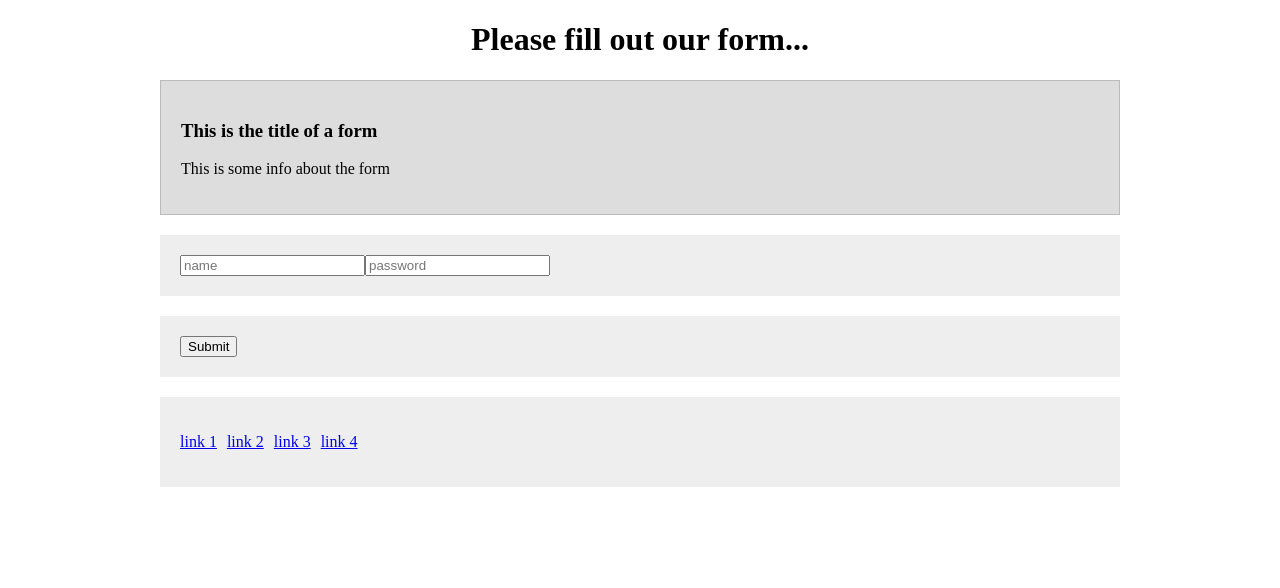
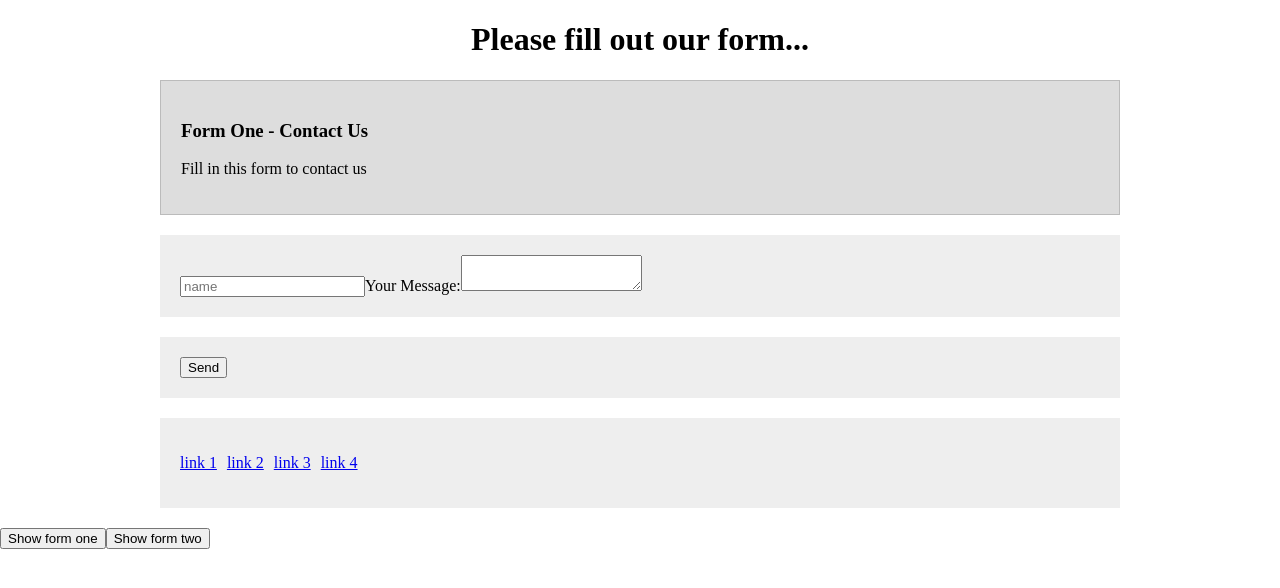
Before and after one commit to wbluke/Vue.js_Ninja, a Vue app in the folder vuejs-playlist/: page / in a window 1280 px wide. Shown: the top 588 px of the page. Built offline with nearby package versions, Linux system fonts and the light colour scheme.

Commit message:
[Tutorial] 28. Dynamic Components

```diff
--- a/vuejs-playlist/src/App.vue
+++ b/vuejs-playlist/src/App.vue
@@ -1,30 +1,26 @@
 <template>
   <div>
-    <form-helper>
-      <div slot="form-header">
-        <h3>This is the title of a form</h3>
-        <p>This is some info about the form</p>
-      </div>
-      <div slot="form-fields">
-        <input type="text" placeholder="name" required />
-        <input type="password" placeholder="password" required />
-      </div>
-      <div slot="form-controls">
-        <button v-on:click="handleSubmit">Submit</button>
-      </div>
-    </form-helper>
+    <keep-alive>
+      <component v-bind:is="component"></component>
+    </keep-alive>
+    <button v-on:click="component = 'form-one'">Show form one</button>
+    <button v-on:click="component = 'form-two'">Show form two</button>
   </div>
 </template>
 
 <script>
-import formHelper from "./components/formHelper.vue";
+import formOne from "./components/formOne.vue";
+import formTwo from "./components/formTwo.vue";
 
 export default {
   components: {
-    "form-helper": formHelper
+    "form-one": formOne,
+    "form-two": formTwo
   },
   data() {
-    return {};
+    return {
+      component: "form-one"
+    };
   },
   methods: {
     handleSubmit: function() {
--- /dev/null
+++ b/vuejs-playlist/src/components/formOne.vue
@@ -0,0 +1,43 @@
+<template>
+  <div>
+    <form-helper>
+      <div slot="form-header">
+        <h3>Form One - Contact Us</h3>
+        <p>Fill in this form to contact us</p>
+      </div>
+      <div slot="form-fields">
+        <input type="text" placeholder="name" required />
+        <label>Your Message:</label>
+        <textarea></textarea>
+      </div>
+      <div slot="form-controls">
+        <button v-on:click="handleSubmit">Send</button>
+      </div>
+    </form-helper>
+  </div>
+</template>
+
+<script>
+import formHelper from "./formHelper.vue";
+
+export default {
+  components: {
+    "form-helper": formHelper
+  },
+  data() {
+    return {};
+  },
+  methods: {
+    handleSubmit: function() {
+      alert("thanks for submitting form one & contacting us");
+    }
+  }
+};
+</script>
+
+<style>
+body {
+  margin: 0;
+  font-family: "Nunito SemiBold";
+}
+</style>
--- /dev/null
+++ b/vuejs-playlist/src/components/formTwo.vue
@@ -0,0 +1,42 @@
+<template>
+  <div>
+    <form-helper>
+      <div slot="form-header">
+        <h3>Form Two - Log In</h3>
+        <p>Enter your details to log-in</p>
+      </div>
+      <div slot="form-fields">
+        <input type="text" placeholder="username" required />
+        <input type="password" placeholder="password" required />
+      </div>
+      <div slot="form-controls">
+        <button v-on:click="handleSubmit">Login</button>
+      </div>
+    </form-helper>
+  </div>
+</template>
+
+<script>
+import formHelper from "./formHelper.vue";
+
+export default {
+  components: {
+    "form-helper": formHelper
+  },
+  data() {
+    return {};
+  },
+  methods: {
+    handleSubmit: function() {
+      alert("thanks for logging in (form two)");
+    }
+  }
+};
+</script>
+
+<style>
+body {
+  margin: 0;
+  font-family: "Nunito SemiBold";
+}
+</style>
```
